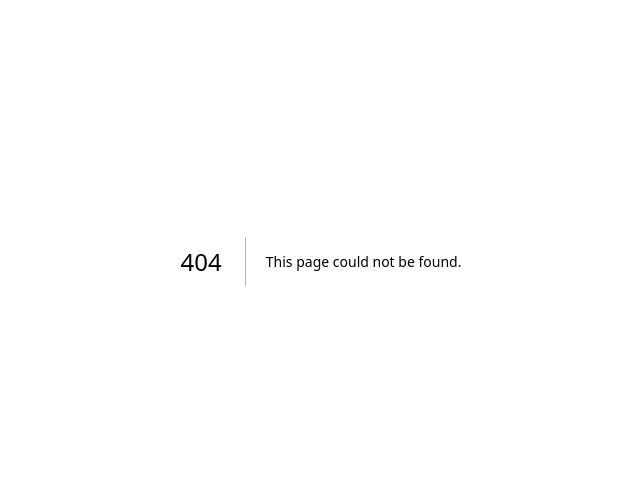
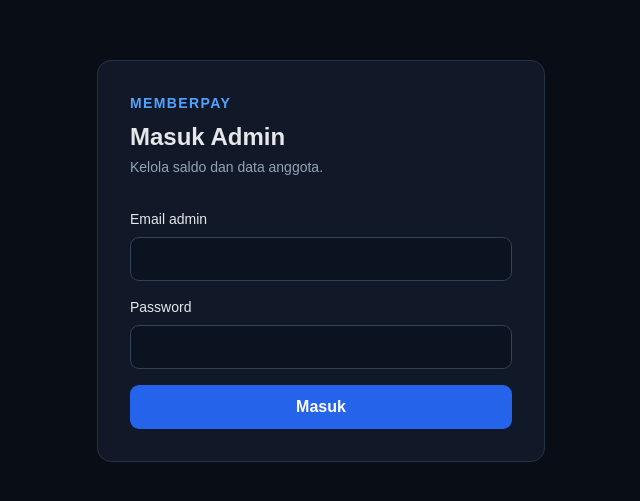
Before and after one commit to Vanbee01/memberpay, a Next.js app: page /login in a window 1280 px wide. Before the commit this address had no page. Shown: the part 139-640 px from the top of the page, without its empty margins (319-959 px from the left). Built offline with nearby package versions, Linux system fonts and the light colour scheme; no server answers.

Commit message:
Add MemberPay application source

```diff
--- /dev/null
+++ b/src/app/login/page.tsx
@@ -0,0 +1,12 @@
+import { redirect } from "next/navigation";
+import { getAdmin } from "@/lib/auth";
+import LoginForm from "@/components/LoginForm";
+export default async function LoginPage() {
+  if (await getAdmin()) redirect("/");
+  return <main className="min-h-screen grid place-items-center p-5">
+    <div className="panel w-full max-w-md p-8">
+      <div className="mb-8"><div className="text-blue-400 font-bold text-sm tracking-widest">MEMBERPAY</div><h1 className="text-2xl font-bold mt-2">Masuk Admin</h1><p className="muted text-sm mt-1">Kelola saldo dan data anggota.</p></div>
+      <LoginForm />
+    </div>
+  </main>;
+}
```
